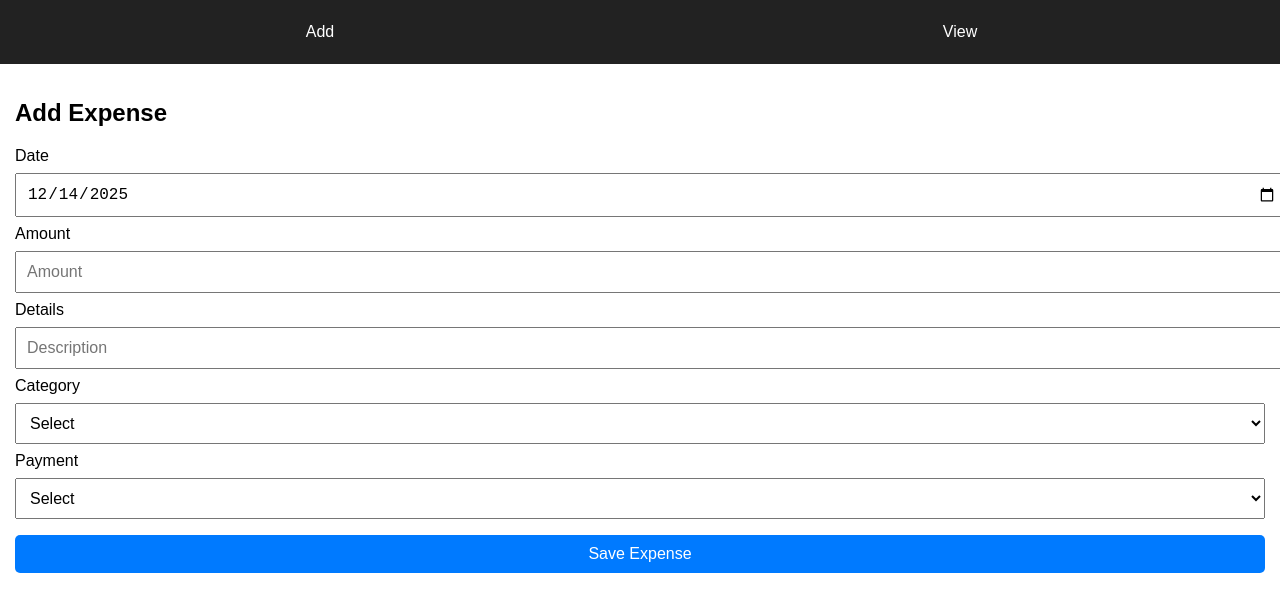
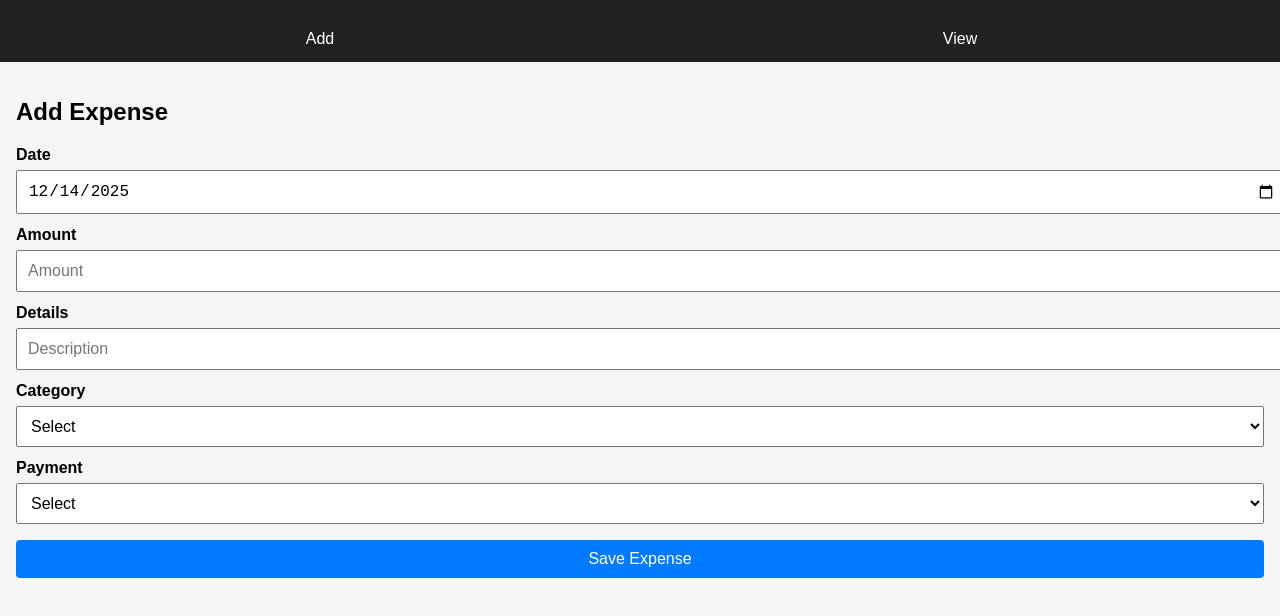
Before and after one commit to niteshtoshniwal26/expense-tracker, a plain HTML site: page docs/index.html in a window 1280 px wide. Drawn offline with Linux system fonts and the light colour scheme.

Commit message:
Update style.css

```diff
--- a/docs/style.css
+++ b/docs/style.css
@@ -1,43 +1,50 @@
 body {
   font-family: Arial, sans-serif;
   margin: 0;
-  padding: 0;
+  background: #f5f5f5;
 }
 
-nav {
+.nav {
   display: flex;
-  justify-content: space-around;
   background: #222;
 }
 
-nav button {
+.nav button {
   flex: 1;
-  padding: 15px;
+  padding: 14px;
   color: white;
   background: none;
   border: none;
+  font-size: 16px;
 }
 
 .tab {
-  padding: 15px;
+  padding: 16px;
+}
+
+.hidden {
+  display: none;
+}
+
+label {
+  display: block;
+  margin-top: 12px;
+  font-weight: bold;
 }
 
 input, select, button {
   width: 100%;
-  margin: 8px 0;
   padding: 10px;
+  margin-top: 6px;
   font-size: 16px;
 }
 
 button {
+  margin-top: 16px;
   background: #007aff;
   color: white;
   border: none;
-  border-radius: 5px;
-}
-
-.hidden {
-  display: none;
+  border-radius: 4px;
 }
 
 ul {
@@ -46,6 +53,8 @@ ul {
 }
 
 li {
-  border-bottom: 1px solid #ddd;
-  padding: 8px 0;
+  background: white;
+  margin-bottom: 10px;
+  padding: 10px;
+  border-radius: 4px;
 }
```
